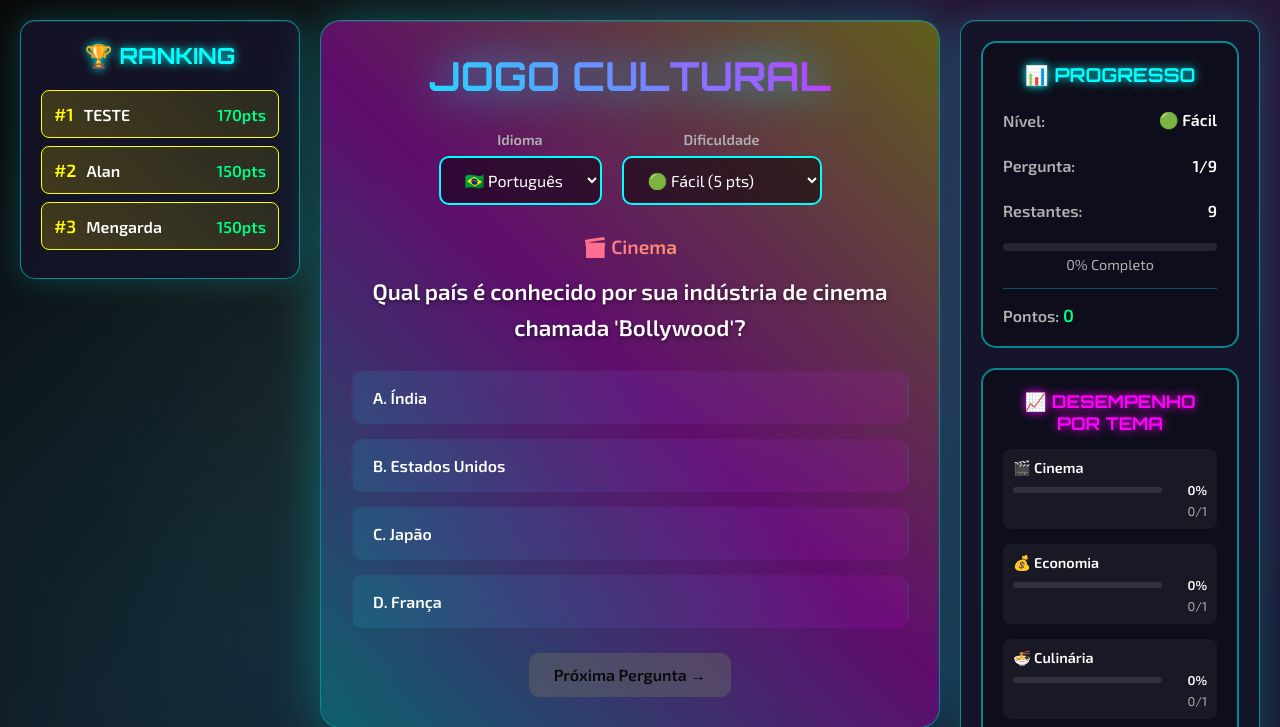
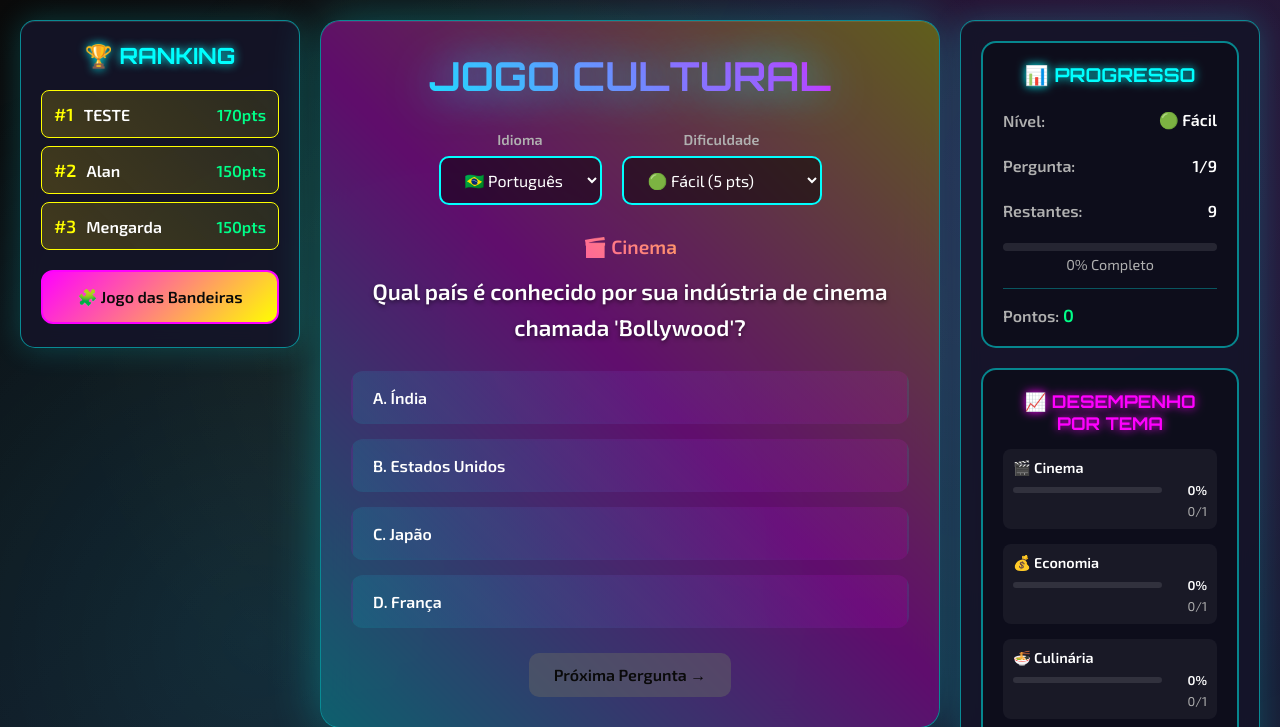
Before and after one commit to Alanmengarda/JogoCultural, a Flask app: page / in a window 1280 px wide. Shown: the top 727 px of the page. Run offline with Flask 3, Linux system fonts and the light colour scheme.

Commit message:
Ranking liberado após reiniciar e botão para mini-jogo

```diff
--- a/static/css/style.css
+++ b/static/css/style.css
@@ -116,6 +116,51 @@ body::before {
 .ranking-points {
   color: var(--success-color);
   font-weight: bold;
+}
+
+.botao-bandeiras-container {
+  margin-top: 20px;
+  text-align: center;
+}
+
+.botao-bandeiras {
+  display: inline-block;
+  width: 100%;
+  padding: 15px 20px;
+  background: linear-gradient(135deg, var(--secondary-color), var(--accent-color));
+  border: 2px solid var(--secondary-color);
+  border-radius: 12px;
+  text-decoration: none;
+  color: var(--bg-dark);
+  font-weight: bold;
+  font-size: 1rem;
+  transition: all 0.3s ease;
+  text-align: center;
+  position: relative;
+  overflow: hidden;
+}
+
+.botao-bandeiras::before {
+  content: '';
+  position: absolute;
+  top: 50%;
+  left: 50%;
+  width: 0;
+  height: 0;
+  background: rgba(255, 255, 255, 0.3);
+  border-radius: 50%;
+  transform: translate(-50%, -50%);
+  transition: width 0.3s ease, height 0.3s ease;
+}
+
+.botao-bandeiras:hover::before {
+  width: 300px;
+  height: 300px;
+}
+
+.botao-bandeiras:hover {
+  transform: translateY(-2px);
+  box-shadow: 0 10px 25px rgba(255, 0, 255, 0.4);
 }
 
 .stats-sidebar {
--- a/static/js/script.js
+++ b/static/js/script.js
@@ -181,6 +181,25 @@ function atualizarRankingSidebar() {
 
     rankingList.appendChild(li);
   });
+
+  // Adicionar botão para ir ao mini-jogo das bandeiras
+  const botaoBandeiras = document.createElement('div');
+  botaoBandeiras.className = 'botao-bandeiras-container';
+  botaoBandeiras.innerHTML = `
+    <a href="/minijogo" class="botao-bandeiras">
+      🧩 Jogo das Bandeiras
+    </a>
+  `;
+
+  const rankingSidebar = document.querySelector('.ranking-sidebar');
+
+  // Remover botão existente se houver
+  const botaoExistente = rankingSidebar.querySelector('.botao-bandeiras-container');
+  if (botaoExistente) {
+    botaoExistente.remove();
+  }
+
+  rankingSidebar.appendChild(botaoBandeiras);
 }
 
 function atualizarPainelProgresso() {
@@ -461,7 +480,7 @@ function mostrarResultado() {
     criarEfeitoFogosArtificio();
   }
 
-  // Mostrar botão de salvar apenas se ainda não salvou
+  // Mostrar botão de salvar apenas se ainda não salvou NESTA PARTIDA
   const botaoSalvar = document.getElementById("botao-salvar");
   const inputNome = document.getElementById("nome-jogador");
 
@@ -469,7 +488,14 @@ function mostrarResultado() {
     botaoSalvar.style.display = 'none';
     inputNome.style.display = 'none';
 
+    // Remover mensagem anterior se existir
+    const mensagemAnterior = document.querySelector('.mensagem-salvo');
+    if (mensagemAnterior) {
+      mensagemAnterior.remove();
+    }
+
     const mensagemSalvo = document.createElement('div');
+    mensagemSalvo.className = 'mensagem-salvo';
     mensagemSalvo.innerHTML = '✅ <strong>Pontuação já foi salva!</strong><br>Reinicie o jogo para jogar novamente.';
     mensagemSalvo.style.cssText = `
       background: rgba(0, 255, 136, 0.2);
@@ -482,6 +508,16 @@ function mostrarResultado() {
     `;
 
     document.getElementById("resultado").insertBefore(mensagemSalvo, document.getElementById("link-bonus"));
+  } else {
+    // Mostrar campos para salvar pontuação
+    botaoSalvar.style.display = 'inline-block';
+    inputNome.style.display = 'inline-block';
+
+    // Remover mensagem de salvo se existir
+    const mensagemSalvo = document.querySelector('.mensagem-salvo');
+    if (mensagemSalvo) {
+      mensagemSalvo.remove();
+    }
   }
 }
 
@@ -547,8 +583,15 @@ function enviarPontuacao() {
     document.getElementById("botao-salvar").style.display = 'none';
     document.getElementById("nome-jogador").style.display = 'none';
 
+    // Remover mensagem anterior se existir
+    const mensagemAnterior = document.querySelector('.mensagem-salvo');
+    if (mensagemAnterior) {
+      mensagemAnterior.remove();
+    }
+
     // Mostrar mensagem de sucesso
     const mensagemSalvo = document.createElement('div');
+    mensagemSalvo.className = 'mensagem-salvo';
     mensagemSalvo.innerHTML = '✅ <strong>Pontuação salva com sucesso!</strong><br>Seus pontos foram somados ao ranking. Reinicie para jogar novamente.';
     mensagemSalvo.style.cssText = `
       background: rgba(0, 255, 136, 0.2);
@@ -566,9 +609,22 @@ function enviarPontuacao() {
 }
 
 function reiniciarJogo() {
+  // IMPORTANTE: Resetar a flag para permitir salvar novamente
   jaSalvouPontuacao = false;
+
   document.getElementById("resultado").classList.add("hidden");
   document.getElementById("quiz-box").classList.remove("hidden");
+
+  // Limpar campos de entrada
+  document.getElementById("nome-jogador").value = '';
+
+  // Remover mensagem de salvo se existir
+  const mensagemSalvo = document.querySelector('.mensagem-salvo');
+  if (mensagemSalvo) {
+    mensagemSalvo.remove();
+  }
+
+  // Recarregar perguntas
   carregarPerguntas();
 }
 
```
